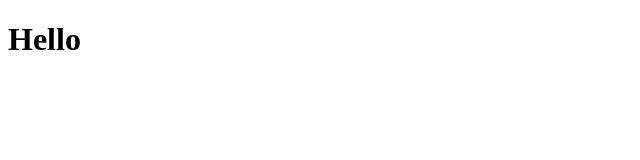
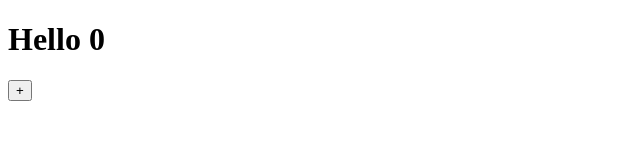
Before and after one commit to ahnniething/nextjs-fundamental, a Next.js app: page / in a window 1280 px wide. Shown: the top 160 px of the page, without its empty margins (0-640 px from the left). Built offline with nearby package versions, Linux system fonts and the light colour scheme.

Commit message:
feat: learn about the static pre-rendering and hydration

```diff
--- a/pages/index.js
+++ b/pages/index.js
@@ -1,7 +1,10 @@
+import React, {useState} from "react";
 export default function Home() {
+    const [counter, setCounter] = useState(0);
     return (
         <div>
-            <h1>Hello</h1>
+            <h1>Hello {counter}</h1>
+            <button onClick={()=> setCounter((prev) => prev +1)}>+</button>
         </div>
     )
 }
```
